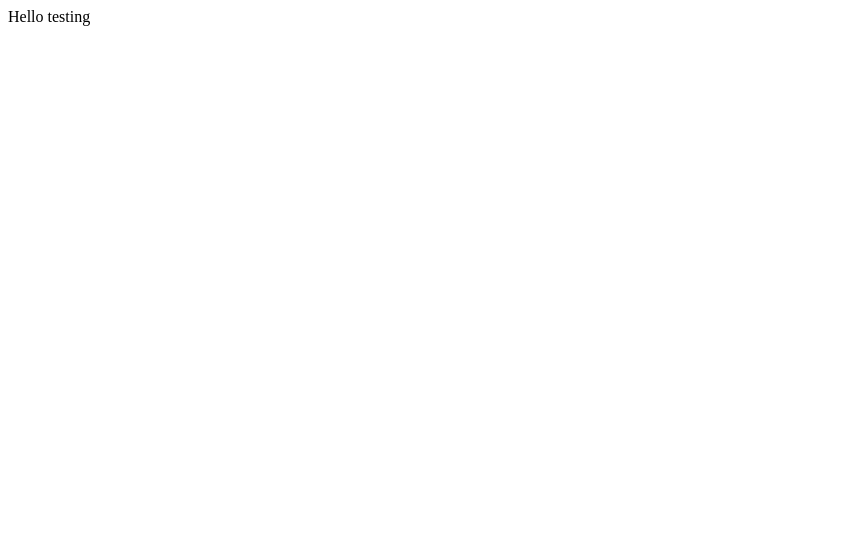
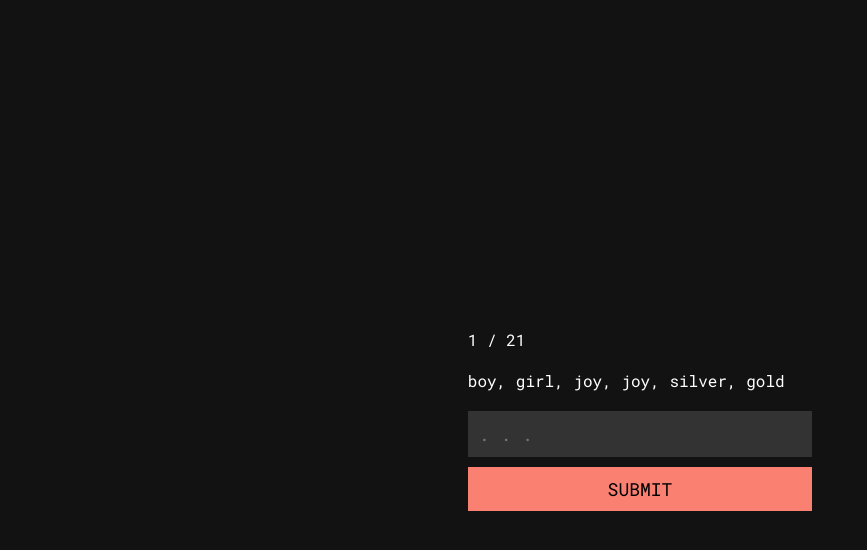
Before and after one commit to encrypted-breadcrumb-guidance-system/encrypted-breadcrumb-guidance-system.github.io, a plain HTML site: page index.html in a window 1280 px wide. Shown: the whole page, without its empty margins (0-867 px from the left). Drawn offline with Linux system fonts and the light colour scheme.

Commit message:
Working v1

```diff
--- a/index.html
+++ b/index.html
@@ -1 +1,23 @@
-Hello testing
+<!DOCTYPE html>
+<html lang="en">
+<head>
+    <meta charset="UTF-8">
+    <meta name="viewport" content="width=device-width, initial-scale=1.0">
+    <title>Quiz Website</title>
+    <link rel="stylesheet" href="style.css">
+    <link href="https://fonts.googleapis.com/css2?family=Roboto+Mono&display=swap" rel="stylesheet">
+</head>
+<body>
+    <div id="countdown">
+        <div id="countdown-text">00:00:00</div>
+        <div id="starttime-text">Start time is at TIME</div>
+    </div>
+    <div id="quiz-container">
+        <div id="progress"><span id="current-question-number">1</span> / <span id="total-questions"></span></div>
+        <div id="question"></div>
+        <input type="text" id="answer" autocomplete="off" placeholder=". . .">
+        <button onclick="checkAnswer()">SUBMIT</button>
+    </div>
+    <script src="script.js"></script>
+</body>
+</html>
--- /dev/null
+++ b/script.js
@@ -0,0 +1,97 @@
+
+// Countdown timer code
+document.addEventListener("DOMContentLoaded", function() {
+    const startTime = new Date("2024-02-14T04:00:00+08:00"); // Kuala Lumpur time
+
+    const startTimeString = startTime.toLocaleTimeString("en-MY", { hour: "numeric", minute: "2-digit" }) + " on " + startTime.toLocaleDateString("en-MY", { weekday: "long", year: "numeric", month: "long", day: "numeric" });
+    document.getElementById("starttime-text").textContent = `EBGS will begin at ${startTimeString}.\r\n`;
+
+    let countdownInterval;
+
+    function updateCountdown() {
+        const now = new Date();
+        const timeLeft = startTime - now;
+
+        if (timeLeft <= 0) {
+            clearInterval(countdownInterval);
+            document.getElementById("countdown").style.display = "none";
+            document.getElementById("quiz-container").style.display = "block";
+            updateQuestion();
+        } else {
+            const hours = Math.floor((timeLeft / (1000 * 60 * 60)) % 24);
+            const minutes = Math.floor((timeLeft / 1000 / 60) % 60);
+            const seconds = Math.floor((timeLeft / 1000) % 60);
+
+            // Leading zeros for hours, minutes, and seconds
+            const formattedHours = hours.toString().padStart(2, '0');
+            const formattedMinutes = minutes.toString().padStart(2, '0');
+            const formattedSeconds = seconds.toString().padStart(2, '0');
+
+            // Format changed to HH:MM:SS
+            document.getElementById("countdown-text").textContent = `${formattedHours}:${formattedMinutes}:${formattedSeconds}`;
+        }
+    }
+
+    // Initially hide the quiz container and show the countdown
+    document.getElementById("quiz-container").style.display = "none";
+    updateCountdown(); // Run once immediately to avoid initial delay
+
+    // Update the countdown every second
+    countdownInterval = setInterval(updateCountdown, 1000);
+});
+
+
+// ----------------------------
+
+
+// Rest of the quiz code (questions array, checkAnswer function, etc.) remains the same
+const questions = [
+    { question: "boy, girl, joy, joy, silver, gold", answer: "432256" },
+    { question: "Cafe 36 + Cafe 52 = ?", answer: "Cafe 88" },
+    { question: "The legendary civilization, swallowed by the sea.", answer: "Atlantis" },
+    { question: "What do you call the section below the Girdle of an ideal cut diamond?", answer: "Pavilion" },
+    { question: 'The first and last characters of "客人来看爸爸, 爸爸不在家"', answer: "Hakka" },
+    { question: "What lies between a London Scone and a Lisbon Egg Tart?", answer: "Paris Baguette" },
+    { question: "His work in Vatican City is perhaps the most famous ceiling of all.", answer: "Michelangelo" },
+    { question: "Let your nose lead you a percentage of the way.", answer: "ARABICA" },
+    { question: "What would You do for love?", answer: "DIOR" },
+    { question: "A pile of luminous plasma held together by self-gravity.", answer: "STARHILL" },
+    { question: "What is the name of the rabbit with no face?", answer: "Nini" },
+    { question: "(No Googling) In Arthur Conan Doyle's \"The Adventure of The Copper Beeches\", what was Miss Hunter's eventual salary in pounds?", answer: "120" },
+    { question: "(C × 9/5) + 32", answer: "fahrenheit" },
+    { question: "A Lot of gourmands gather 10 feet underground.", answer: "Lot 10" },
+    { question: "Complete the sentence from the lyrics of Don Quijote's iconic earworm: \"I'm in paradise, it's a ___!\"", answer: "wonderful place for me" },
+    { question: "Proclaimed seven times.", answer: "Merdeka" },
+    { question: "(No Googling) What year was the Rukun Negara created?", answer: "1970" },
+    { question: "Those who cannot remember the past are condemned to repeat it.", answer: "Muzium" },
+    { question: "Few Malaysian artists have created a larger mosaic than him.", answer: "CHEONG LAI THONG" },
+    { question: "Sir Park", answer: "Taman Tun" },
+    { question: "Up the stairs, the secret location behind the storage space.", answer: "Locker & Loft" }
+];
+
+let currentQuestionIndex = 0;
+
+document.getElementById('total-questions').textContent = questions.length;
+updateQuestion();
+
+function updateQuestion() {
+    document.getElementById('question').textContent = questions[currentQuestionIndex].question;
+    document.getElementById('current-question-number').textContent = currentQuestionIndex + 1;
+    document.getElementById('answer').value = "";
+}
+
+function checkAnswer() {
+    const userAnswer = document.getElementById('answer').value;
+    const correctAnswer = questions[currentQuestionIndex].answer;
+
+    if(userAnswer.trim().toLowerCase() === correctAnswer.toLowerCase()) {
+        currentQuestionIndex++;
+        if(currentQuestionIndex < questions.length) {
+            updateQuestion();
+        } else {
+            document.getElementById('quiz-container').innerHTML = "<div>Congratulations, you've arrived at the target location! Please enter and order the secret off-menu special (ask for our bird of choice).</div>";
+        }
+    } else {
+        alert("Incorrect, please try again.");
+    }
+}
--- /dev/null
+++ b/style.css
@@ -0,0 +1,57 @@
+body, html {
+    margin: 0;
+    padding: 20px;
+    font-family: "Roboto Mono", monospace;
+    background-color: #121212; /* Dark background */
+    color: #ffffff; /* Light text */
+    height: 100%; /* Full height to help with centering */
+    display: flex;
+    align-items: center; /* Centers content vertically */
+    justify-content: center; /* Centers content horizontally */
+}
+
+#quiz-container {
+    width: 90%; /* Adjusted for mobile responsiveness */
+    max-width: 600px;
+    margin: auto;
+    padding: 20px;
+}
+
+#question {
+    margin-bottom: 20px;
+}
+
+#answer {
+    font-family: "Roboto Mono", monospace;
+    font-size: large;
+    width: calc(100% - 22px);
+    padding: 10px;
+    margin-bottom: 10px;
+    background-color: #333; /* Darker input background */
+    color: #fff; /* Light input text */
+    border: 1px solid #333;
+}
+
+button {
+    font-family: "Roboto Mono", monospace;
+    font-size: large;
+    width: 100%;
+    padding: 10px;
+    background-color: salmon;
+    color: black;
+    border: none;
+    cursor: pointer;
+}
+
+#progress {
+    margin-bottom: 20px;
+}
+
+#countdown-text {
+    font-size: 64px; /* Larger font for visibility */
+    color: salmon; /* Green color for the countdown */
+}
+#starttime-text {
+    font-size: 14px; /* Larger font for visibility */
+    color: #404040; /* Green color for the countdown */
+}
```
